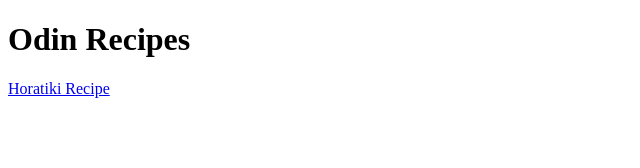
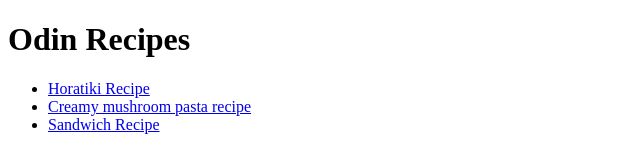
Before and after one commit to NayeemHoque/odin-recipes, a plain HTML site: page index.html in a window 1280 px wide. Shown: the whole page, without its empty margins (0-640 px from the left). Drawn offline with Linux system fonts and the light colour scheme.

Commit message:
Add links to recipes in homepage
Recipe links have been anchored in an unordered list in index.html

```diff
--- a/index.html
+++ b/index.html
@@ -6,6 +6,10 @@
     </head>
     <body>
         <h1>Odin Recipes</h1>
-        <a href="recipes/horiatiki.html">Horatiki Recipe</a>
+        <ul>
+            <li><a href="recipes/horiatiki.html">Horatiki Recipe</a></li>
+            <li><a href="recipes/pasta.html">Creamy mushroom pasta recipe</a></li>
+            <li><a href="recipes/sandwich.html">Sandwich Recipe</a></li>
+        </ul>
     </body>
 </html>
```
